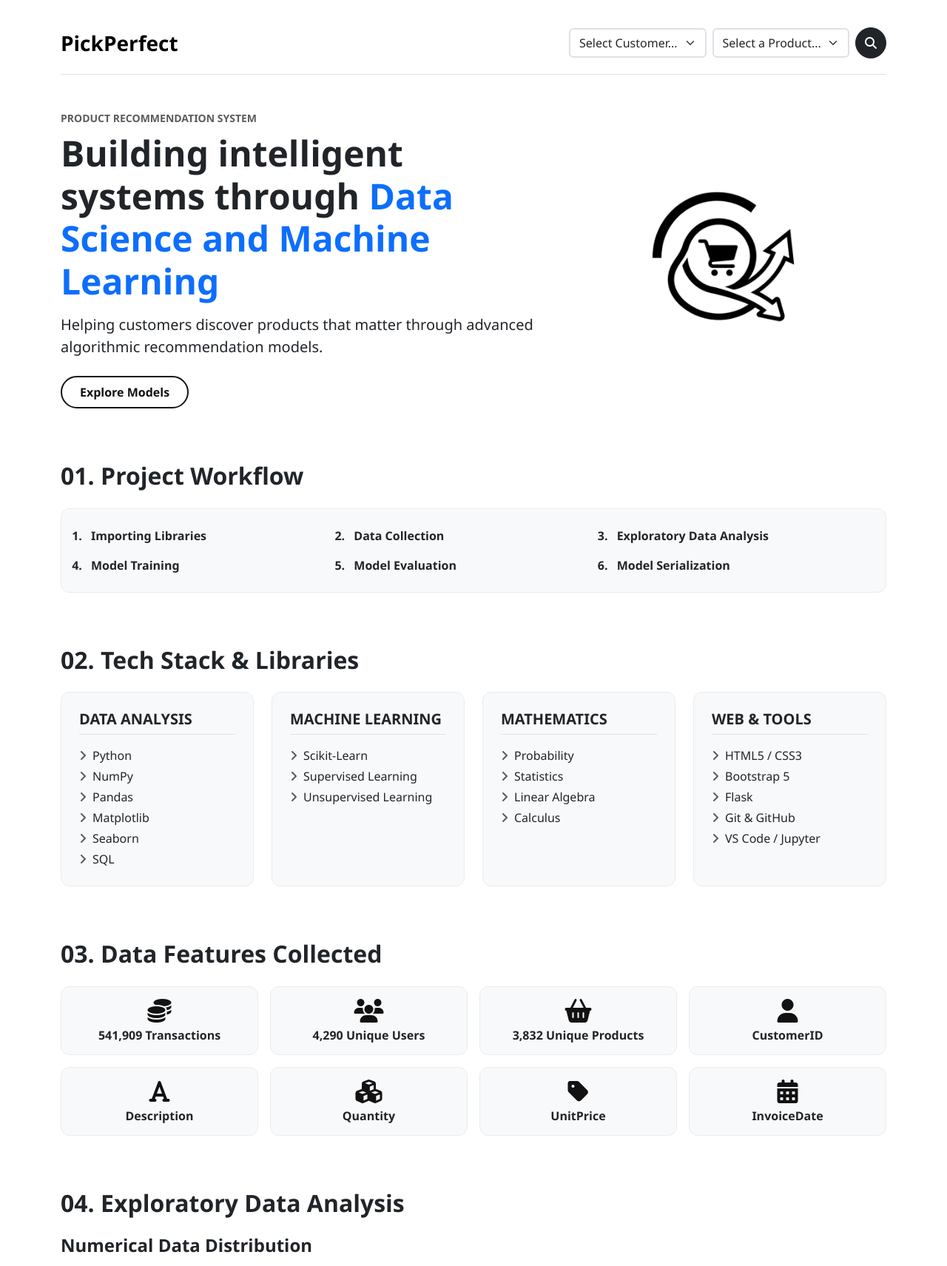
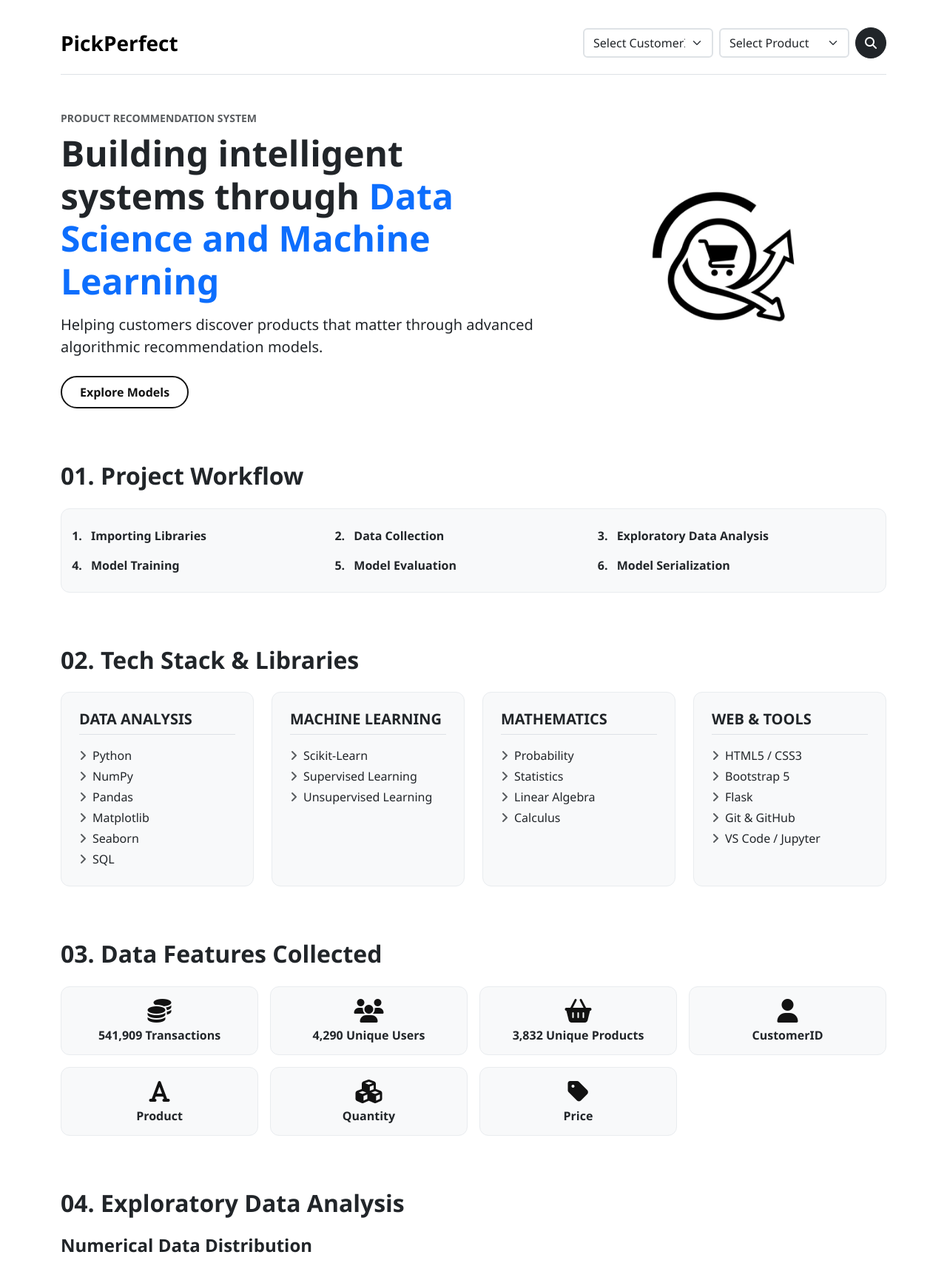
Before and after one commit to ujjwalkumar14b/PickPerfect, a Flask app: page / in a window 1280 px wide. Shown: the top 1711 px of the page at 74% size. Run offline with Flask 3, Linux system fonts and the light colour scheme; parts of the project's set-up code (start-up, migrations or seed data) failed here and were passed over.

Commit message:
Update home.html

```diff
--- a/templates/home.html
+++ b/templates/home.html
@@ -4,6 +4,7 @@
     <meta charset="UTF-8">
     <meta name="viewport" content="width=device-width, initial-scale=1.0">
     <title>PickPerfect</title>
+    <link rel="icon" type="image/png" href="{{ url_for('static', filename='Logo.png') }}">
     <link href="https://cdn.jsdelivr.net/npm/bootstrap@5.3.2/dist/css/bootstrap.min.css" rel="stylesheet">
     <link rel="stylesheet" href="https://cdnjs.cloudflare.com/ajax/libs/font-awesome/6.4.2/css/all.min.css">
     <link rel="stylesheet" href="https://cdn.jsdelivr.net/npm/bootstrap-icons@1.11.1/font/bootstrap-icons.css">
@@ -22,7 +23,7 @@
                 <div class="collapse navbar-collapse" id="navbarSupportedContent">
                     <form class="d-flex gap-2 ms-auto mt-3 mt-lg-0 align-items-center" role="search" method="POST" action="/recommend">
                         <select name="customer_id" class="form-select form-select-md border-2 shadow-none" style="min-width: 160px;" required>
-                            <option value="">Select Customer...</option>
+                            <option value="">Select CustomerID</option>
                             {% for cid in customers %}
                             <option value="{{ cid }}" {% if cid == selected_customer %}selected{% endif %}>
                                 CustomerID {{ cid }}
@@ -30,7 +31,7 @@
                             {% endfor %}
                         </select>
                         <select name="product" class="form-select form-select-md border-2 shadow-none" required>
-                            <option value="">Select a Product...</option>
+                            <option value="">Select Product</option>
                             {% for product in products %}
                             <option value="{{ product }}" {% if product == selected_product %}selected{% endif %}>
                                 {{ product }}
@@ -161,7 +162,7 @@
                 <div class="col-6 col-md-3 col-lg-3">
                     <div class="bw-card text-center p-3">
                         <i class="fa-solid fa-font feature-icon mb-2"></i>
-                        <h6 class="fw-bold mb-0">Description</h6>
+                        <h6 class="fw-bold mb-0">Product</h6>
                     </div>
                 </div>
                 <div class="col-6 col-md-3 col-lg-3">
@@ -173,13 +174,7 @@
                 <div class="col-6 col-md-3 col-lg-3">
                     <div class="bw-card text-center p-3">
                         <i class="fa-solid fa-tag feature-icon mb-2"></i>
-                        <h6 class="fw-bold mb-0">UnitPrice</h6>
-                    </div>
-                </div>
-                <div class="col-6 col-md-3 col-lg-3">
-                    <div class="bw-card text-center p-3">
-                        <i class="fa-solid fa-calendar-days feature-icon mb-2"></i>
-                        <h6 class="fw-bold mb-0">InvoiceDate</h6>
+                        <h6 class="fw-bold mb-0">Price</h6>
                     </div>
                 </div>
             </div>
@@ -191,14 +186,14 @@
 
             <h4 class="fw-bold mt-4 mb-3">Numerical Data Distribution</h4>
             <div class="row">
-                <div class="col-6"><img src="{{ url_for('static', filename='Quantity Distribution.png') }}" alt="Quantity Distribution" class="img-fluid-custom" style="border: 2px solid black;"></div>
-                <div class="col-6"><img src="{{ url_for('static', filename='UnitPrice Distribution.png') }}" alt="UnitPrice Distribution" class="img-fluid-custom" style="border: 2px solid black;"></div>
+                <div class="col-6"><img src="{{ url_for('static', filename='Distribution_Quantity.png') }}" alt="Quantity Distribution" class="img-fluid-custom" style="border: 2px solid black;"></div>
+                <div class="col-6"><img src="{{ url_for('static', filename='Distribution_Price.png') }}" alt="Price Distribution" class="img-fluid-custom" style="border: 2px solid black;"></div>
             </div>
 
             <h4 class="fw-bold mt-4 mb-3">Numerical Data Outliers</h4>
             <div class="row">
-                <div class="col-6"><img src="{{ url_for('static', filename='Quantity Outliers.png') }}" alt="Quantity Distribution" class="img-fluid-custom" style="border: 2px solid black;"></div>
-                <div class="col-6"><img src="{{ url_for('static', filename='UnitPrice Outliers.png') }}" alt="UnitPrice Distribution" class="img-fluid-custom" style="border: 2px solid black;"></div>
+                <div class="col-6"><img src="{{ url_for('static', filename='Outliers_Quantity.png') }}" alt="Quantity Distribution" class="img-fluid-custom" style="border: 2px solid black;"></div>
+                <div class="col-6"><img src="{{ url_for('static', filename='Outliers_Price.png') }}" alt="Price Distribution" class="img-fluid-custom" style="border: 2px solid black;"></div>
             </div>
 
             <h4 class="fw-bold mt-4 mb-3">Top 20 Purchased Products</h4>
```
